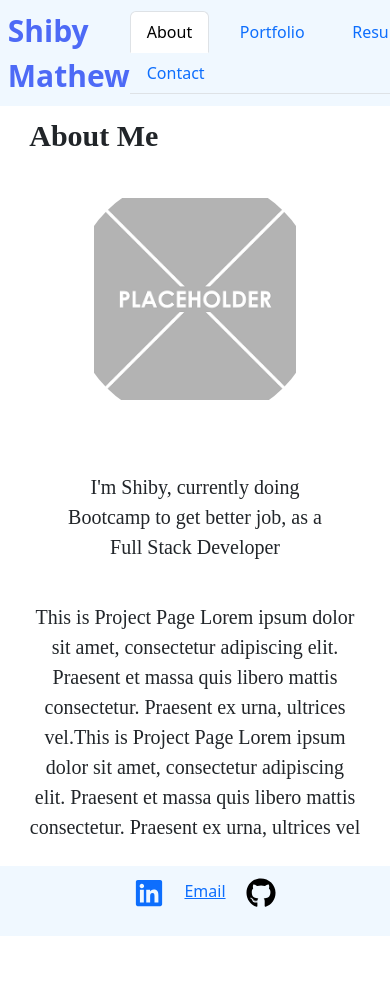
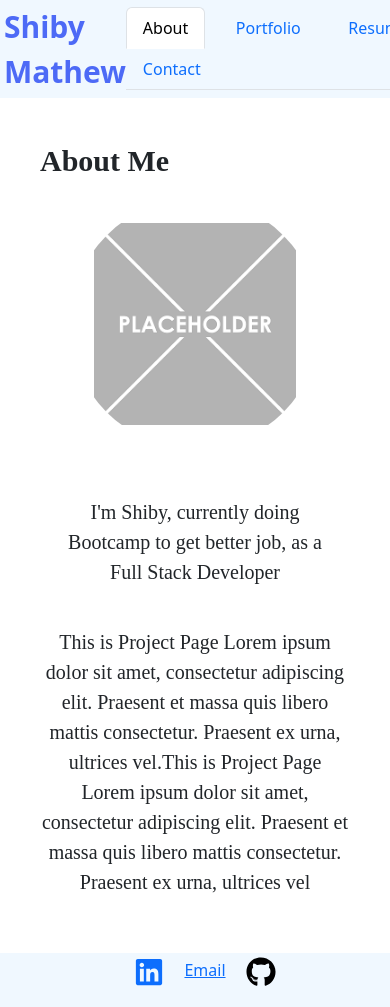
Before and after one commit to Shiby-Mathew/react-portfolio, a React (Create React App) app: page / in a window 390 px wide. Shown: the top 1007 px of the page. Before the commit the page ends 936 px from the top, so only its background shows below. Built offline with nearby package versions, Linux system fonts and the light colour scheme.

Commit message:
still working on project page design

```diff
--- a/src/components/styles/style.css
+++ b/src/components/styles/style.css
@@ -4,7 +4,7 @@ nav {
   display: flex;
   justify-content: space-between;
   align-items: center;
-  padding: 2%;
+  padding: 1%;
 
   /* color: var(--light); */
   background-color: aliceblue;
@@ -53,7 +53,7 @@ h2 {
   display: flex;
   justify-content: center;
   background-color: aliceblue;
-  padding: 3%;
+  padding: 1%;
 }
 footer a {
   margin-left: 20px;
@@ -95,14 +95,32 @@ textarea {
   width: 100%;
   height: auto;
 }
+
+/* .card {
+  border: 1px solid #1a1a1a;
+  margin-bottom: 1rem;
+} */
+
 .row {
   display: flex;
+  flex-flow: row wrap;
   flex-direction: row;
-  margin-top: 30px;
-  padding: 30px;
+  margin-top: 20px;
+  padding: 5px;
+  display: inline;
+  float: left;
 }
 
 /*------------ resume----------- */
 .skill {
   font-size: 25px;
 }
+
+@media only screen and (max-width: 1024px) {
+  main {
+    margin-top: 2em;
+    margin-bottom: 2em;
+    margin-left: 2em;
+    margin-right: 2em;
+  }
+}
```
